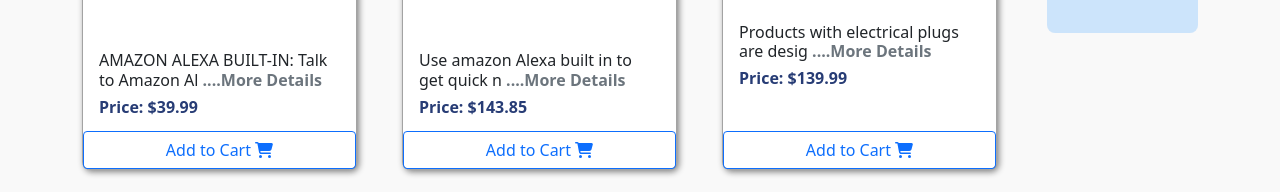
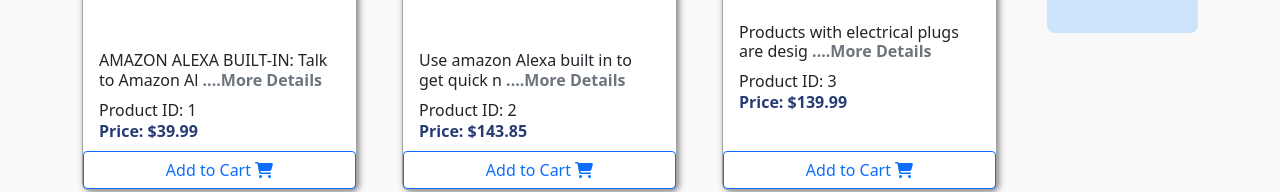
Before and after one commit to rirefat/project_mowat, a React (Create React App) app: page / in a window 1280 px wide. Shown: the part 577-769 px from the top of the page. Built offline with nearby package versions, Linux system fonts and the light colour scheme.

Commit message:
Done Project

```diff
--- a/src/components/MsgModal/MsgModal.js
+++ /dev/null
@@ -1,13 +0,0 @@
-import React from 'react';
-import './MsgModal.css'
-
-const MsgModal = (props) => {
-
-    return (
-        <div>
-            {/* <h1>{props.randomOne.title}</h1> */}
-        </div>
-    );
-};
-
-export default MsgModal;
--- a/src/components/Product/Product.css
+++ b/src/components/Product/Product.css
@@ -1,7 +1,7 @@
 .product-card{
     border: 1px solid rgb(163, 163, 163);
     width: 275px;
-    height: 470px;
+    height: 490px;
     border-radius: 8px;
     background-color: white;
     box-shadow: 2px 2px 6px gray;
--- a/src/components/Product/Product.js
+++ b/src/components/Product/Product.js
@@ -4,7 +4,7 @@
 import './Product.css'
 
 const Product = (props) => {
-    const {img,title,price,rating,details}=props.product;
+    const {img,title,price,rating,details,id}=props.product;
     return (
         <div className='product-card'>
             <div className="card-img pt-4">
@@ -14,6 +14,7 @@
             <div className="card-details p-3">
                 <h4 className='product-title'>{title}</h4>
                 <h6 className=' mt-5'>{details.slice(0,40)}<strong className='text-secondary'> ....More Details</strong></h6>
+                <span className=''>Product ID: {id}</span>
                 <h6 className='price'>Price: ${price}</h6>
             </div>
             <button className='btn btn-outline-primary w-100' onClick={()=>props.addToCart(props.product)}>Add to Cart <FontAwesomeIcon icon={faCartShopping} /></button>
--- a/src/components/Products/Products.js
+++ b/src/components/Products/Products.js
@@ -1,7 +1,6 @@
 import React, { useEffect, useState } from 'react';
 import icon from '../../images/icon.png';
 import Cart from '../Cart/Cart';
-import MsgModal from '../MsgModal/MsgModal';
 import Product from '../Product/Product';
 import './Products.css';
 
@@ -36,9 +35,6 @@
                 <img src={icon} alt="" className='me-2'/>
                 <h1>Available Products in <span className='highlighted-text'>MOWAT Store</span></h1>
             </div>
-            <div className="msg">
-                <MsgModal getOne={getOne}></MsgModal>
-            </div>
             <div className="container mt-5 mb-5">
                 <div className="products-container mt-3 mb-5">
                     {
```
Also changed, not shown: src/components/MsgModal/MsgModal.css (deleted), 1 other file (tests, documents, lock files or other folders).
